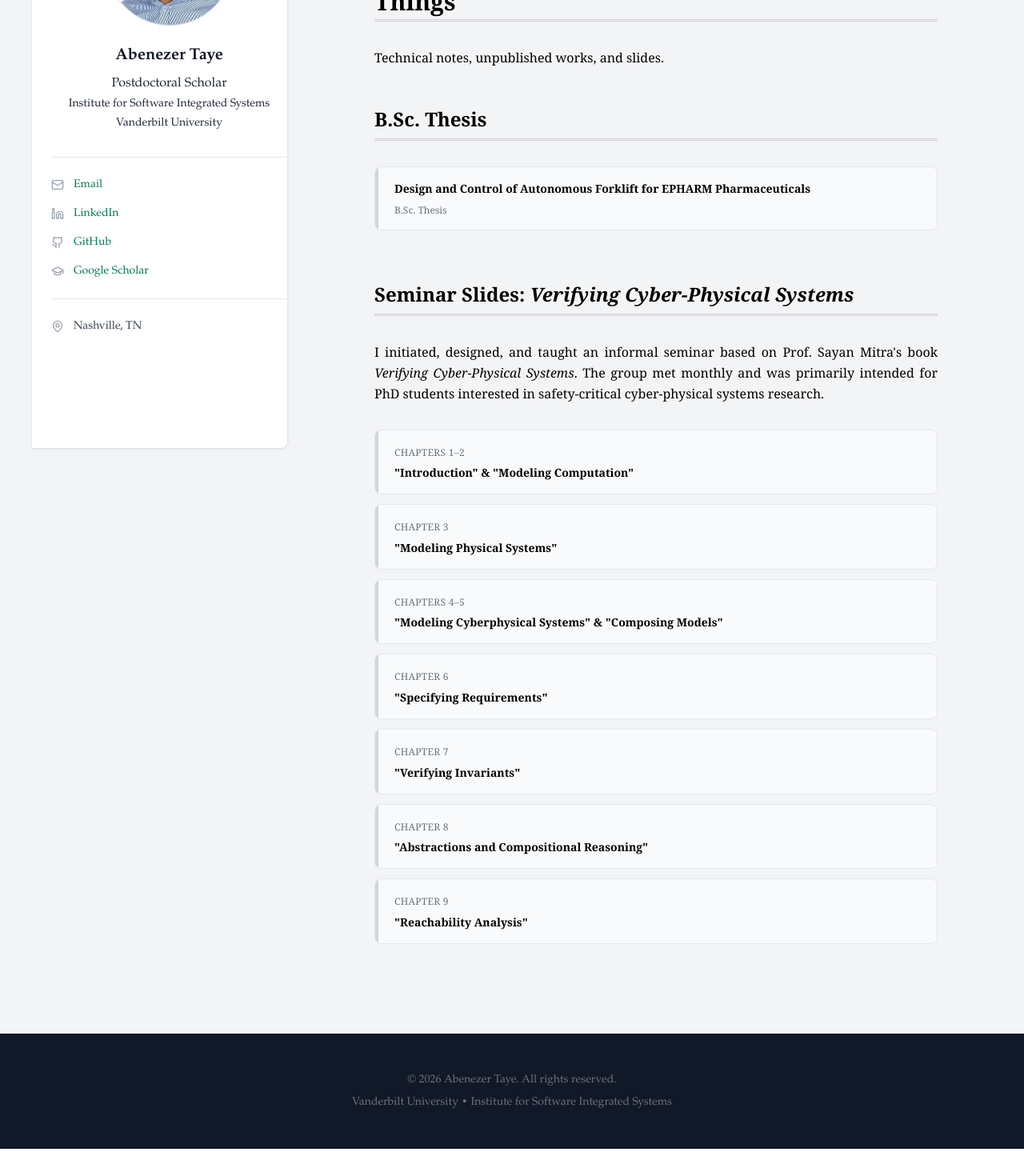
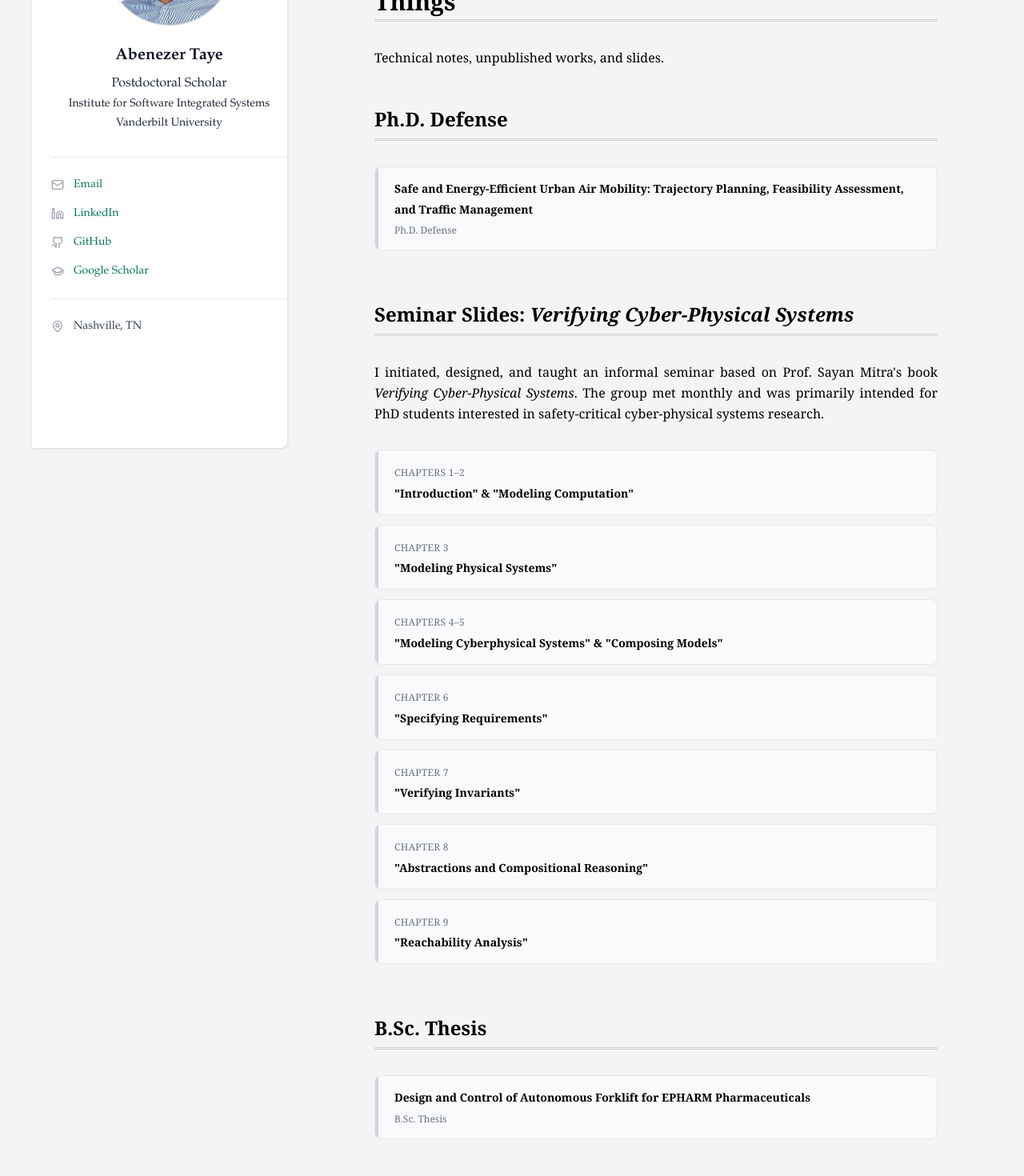
Before and after one commit to Abenezergirma/abenezertaye.github.io, a Next.js app: page /things in a window 1280 px wide. Shown: the part 240-1710 px from the top of the page at 80% size. Before the commit the page ends 1676 px from the top, so only its background shows below. Built offline with nearby package versions, Linux system fonts and the light colour scheme.

Commit message:
feat(things): add PhD defense slides link and reorder sections

```diff
--- a/src/app/things/page.tsx
+++ b/src/app/things/page.tsx
@@ -46,23 +46,23 @@ export default function Things() {
                 <p>Technical notes, unpublished works, and slides.</p>
             </div>
 
-            {/* B.Sc. Thesis */}
+            {/* PhD Defense */}
             <section className="mb-16">
-                <h2 className="text-2xl font-serif font-bold text-black mb-2">B.Sc. Thesis</h2>
+                <h2 className="text-2xl font-serif font-bold text-black mb-2">Ph.D. Defense</h2>
                 <div className="double-line-separator mb-8" />
 
                 <div className="relative bg-gray-50 border border-gray-200 rounded-lg overflow-hidden">
                     <div className="absolute left-0 top-0 bottom-0 w-1 bg-gray-300" />
                     <div className="pl-6 p-4">
                         <a
-                            href="/pdf/bsc_thesis.pdf"
+                            href="https://docs.google.com/presentation/d/1w2aAPsw9pp3_g2LhY6R7q_HyjHYob2Cm/view"
                             target="_blank"
                             rel="noopener noreferrer"
                             className="text-sm font-semibold font-serif text-black hover:text-green-800 hover:underline leading-snug"
                         >
-                            Design and Control of Autonomous Forklift for EPHARM Pharmaceuticals
+                            Safe and Energy-Efficient Urban Air Mobility: Trajectory Planning, Feasibility Assessment, and Traffic Management
                         </a>
-                        <p className="text-xs text-gray-500 mt-1 font-serif">B.Sc. Thesis</p>
+                        <p className="text-xs text-gray-500 mt-1 font-serif">Ph.D. Defense</p>
                     </div>
                 </div>
             </section>
@@ -120,6 +120,27 @@ export default function Things() {
                     ))}
                 </div>
             </section>
+
+            {/* B.Sc. Thesis */}
+            <section className="mb-16">
+                <h2 className="text-2xl font-serif font-bold text-black mb-2">B.Sc. Thesis</h2>
+                <div className="double-line-separator mb-8" />
+
+                <div className="relative bg-gray-50 border border-gray-200 rounded-lg overflow-hidden">
+                    <div className="absolute left-0 top-0 bottom-0 w-1 bg-gray-300" />
+                    <div className="pl-6 p-4">
+                        <a
+                            href="/pdf/bsc_thesis.pdf"
+                            target="_blank"
+                            rel="noopener noreferrer"
+                            className="text-sm font-semibold font-serif text-black hover:text-green-800 hover:underline leading-snug"
+                        >
+                            Design and Control of Autonomous Forklift for EPHARM Pharmaceuticals
+                        </a>
+                        <p className="text-xs text-gray-500 mt-1 font-serif">B.Sc. Thesis</p>
+                    </div>
+                </div>
+            </section>
         </div>
     );
 }
```
